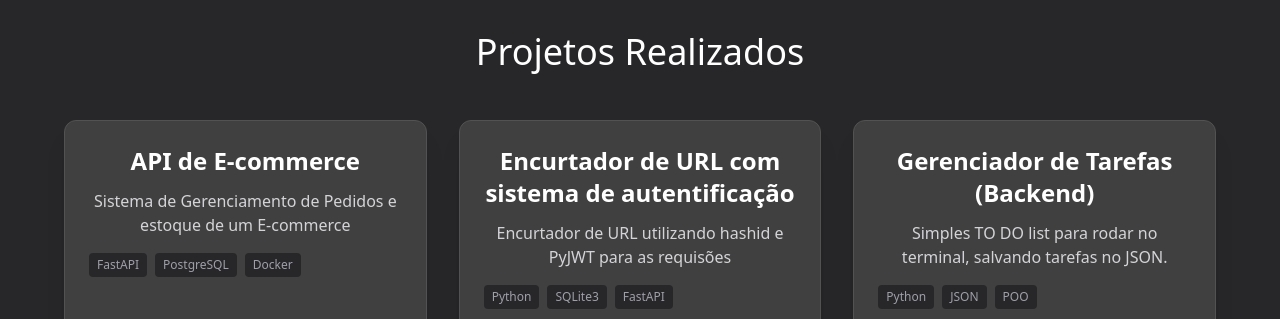
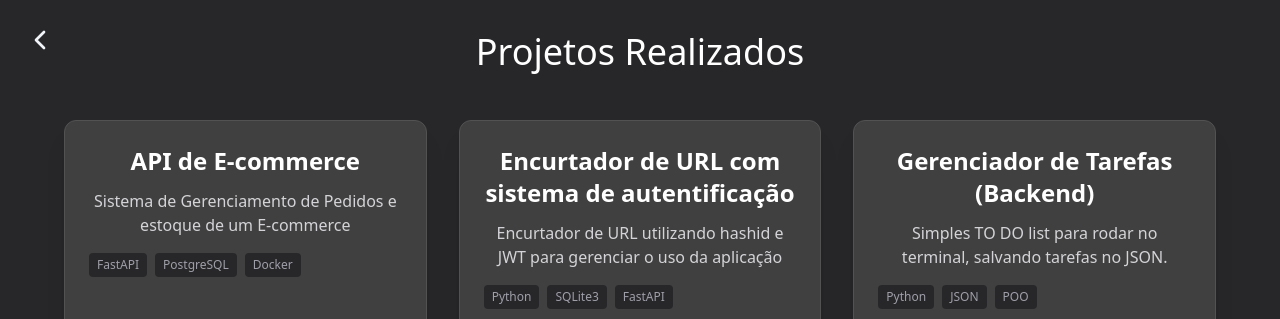
Before and after one commit to vitorhugo8899o-lgtm/Portifolio, a React (Vite) app: page /Projects in a window 1280 px wide. Shown: the top 319 px of the page. Built offline with nearby package versions, Linux system fonts and the light colour scheme.

Commit message:
adicionando botão de volta na pagina projetos

```diff
--- a/src/App.jsx
+++ b/src/App.jsx
@@ -1,6 +1,5 @@
 import { useState } from 'react'
 import './App.css'
-import Navigation from './componentes/NavigatePages'
 import { Github } from 'lucide-react';
 import { Mail } from 'lucide-react';
 
--- a/src/Pages/Project.jsx
+++ b/src/Pages/Project.jsx
@@ -1,6 +1,10 @@
-import { Github, ExternalLink } from 'lucide-react';
+import { Github, ExternalLink, ChevronLeftIcon } from 'lucide-react';
+import { useNavigate } from "react-router-dom"
+const Projects = () => {
 
-const Projects = () => {
+    const navigate = useNavigate()
+
+
     const meusProjetos = [
         {
             titulo: "API de E-commerce",
@@ -10,7 +14,7 @@ const Projects = () => {
         },
         {
             titulo: "Encurtador de URL com sistema de autentificação",
-            descricao: "Encurtador de URL utilizando hashid e PyJWT para as requisões",
+            descricao: "Encurtador de URL utilizando hashid e JWT para gerenciar o uso da aplicação",
             linkGithub: "https://github.com/vitorhugo8899o-lgtm/URL_shortener",
             tech: ["Python", "SQLite3", "FastAPI"]
         },
@@ -30,6 +34,9 @@ const Projects = () => {
 
     return (
         <div className="w-full min-h-screen bg-zinc-800 p-8 flex flex-col items-center">
+            <button onClick={() => navigate(-1)} className="absolute left-6 top-6">
+                <ChevronLeftIcon className="text-slate-100 hover:text-slate-300 w-8 h-8" />
+            </button>
             <h2 className="text-4xl text-white font-medium mb-12">Projetos Realizados</h2>
 
             <div className="grid grid-cols-1 md:grid-cols-2 lg:grid-cols-3 gap-8 max-w-6xl w-full">
```
